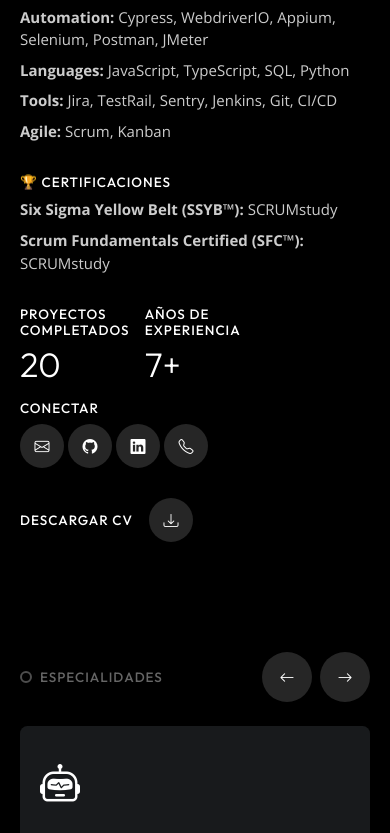
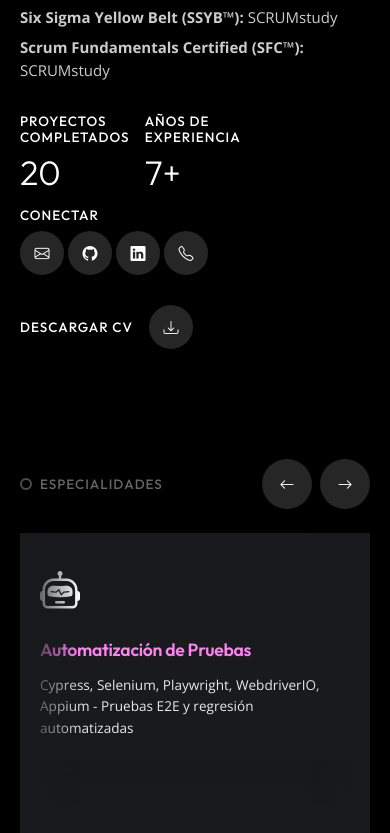
Before and after one commit to jennyloz89/mi-portafolio, a Next.js app: page /mi-portafolio/ in a window 390 px wide. Shown: the part 806-1639 px from the top of the page. Built offline with nearby package versions, Linux system fonts and the light colour scheme.

Commit message:
update projects III

```diff
--- a/components/About/About.jsx
+++ b/components/About/About.jsx
@@ -7,7 +7,6 @@
 const About = () => {
     const { language } = useLanguage();
     const currentData = aboutData[language];
-    const skills = aboutData.skills;
     const certifications = aboutData.certifications;
     const connect = aboutData.connect;
 
@@ -26,14 +25,6 @@
                         <div className="col-12 col-md-4 col-lg-12">
                             <h6 className="sm-heading">{language === 'ES' ? 'Biografía' : 'Biography'}</h6>
                             <p>{currentData.mainData.biography}</p>
-                        </div>
-                        <div className="col-12 col-md-8 col-lg-12">
-                            <h6 className="sm-heading">🛠️ {language === 'ES' ? 'Tecnología' : 'Technology'}</h6>
-                            <ul className="list-unstyled">
-                                {skills.map((item, index) => (
-                                    <li key={index} className="mb-2"><strong>{item.category}:</strong> {item.items}</li>
-                                ))}
-                            </ul>
                         </div>
                         <div className="col-12 col-md-8 col-lg-12">
                             <h6 className="sm-heading">🏆 {language === 'ES' ? 'Certificaciones' : 'Certifications'}</h6>
--- a/styles/elements/_services.scss
+++ b/styles/elements/_services.scss
@@ -122,6 +122,27 @@
 	&.swiper, &.swiper-container {
 		overflow: visible;
 		padding-bottom: 10px;
+		position: relative;
+		&:before,
+		&:after {
+			content: '';
+			position: absolute;
+			top: 0;
+			bottom: 0;
+			width: 60px;
+			z-index: 2;
+			pointer-events: none;
+			opacity: 0;
+			@include transition(opacity 0.3s);
+		}
+		&:before {
+			left: 0;
+			background: linear-gradient(to right, $color-dark, transparent);
+		}
+		&:after {
+			right: 0;
+			background: linear-gradient(to left, $color-dark, transparent);
+		}
 	}
 }
 
@@ -169,6 +190,14 @@
 			}
 		}
 	}
+	.services-slider {
+		&.swiper, &.swiper-container {
+			&:before,
+			&:after {
+				opacity: 1;
+			}
+		}
+	}
 }
 @include breakpoint-above(lg) {
 	.service-box {
```
